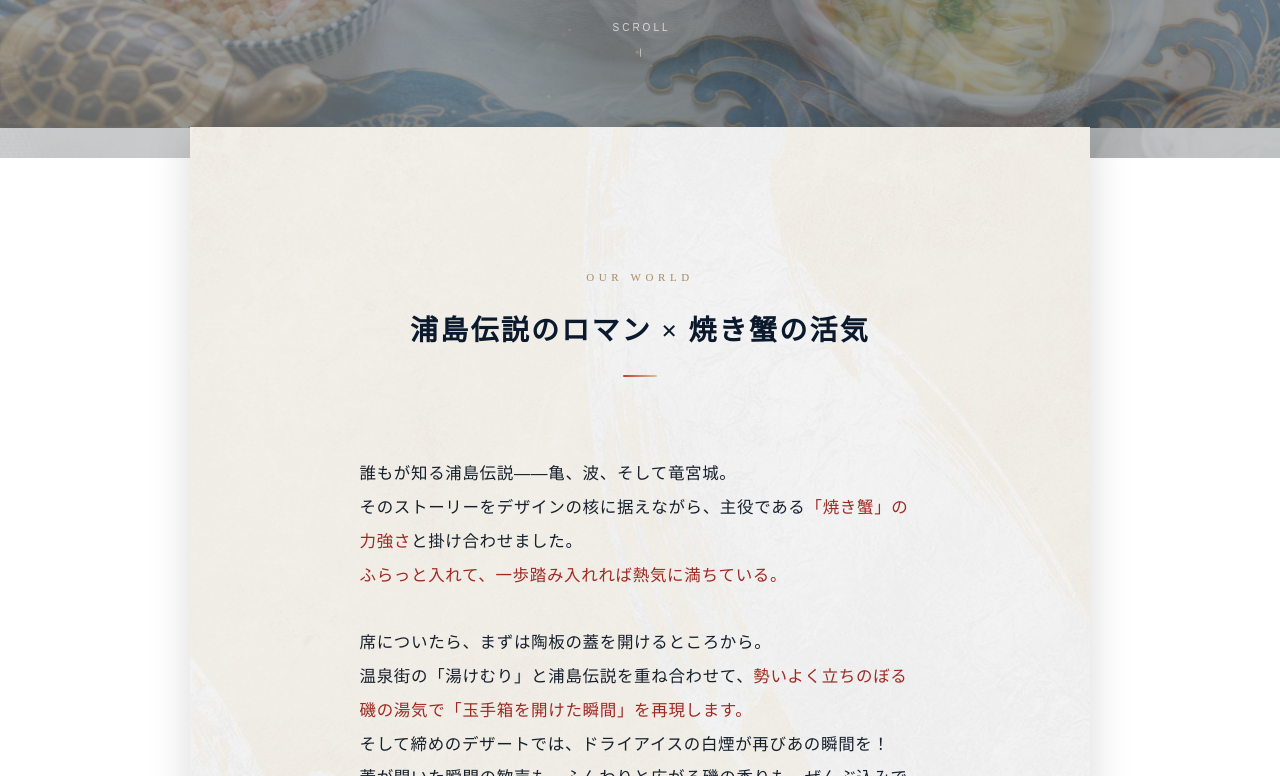
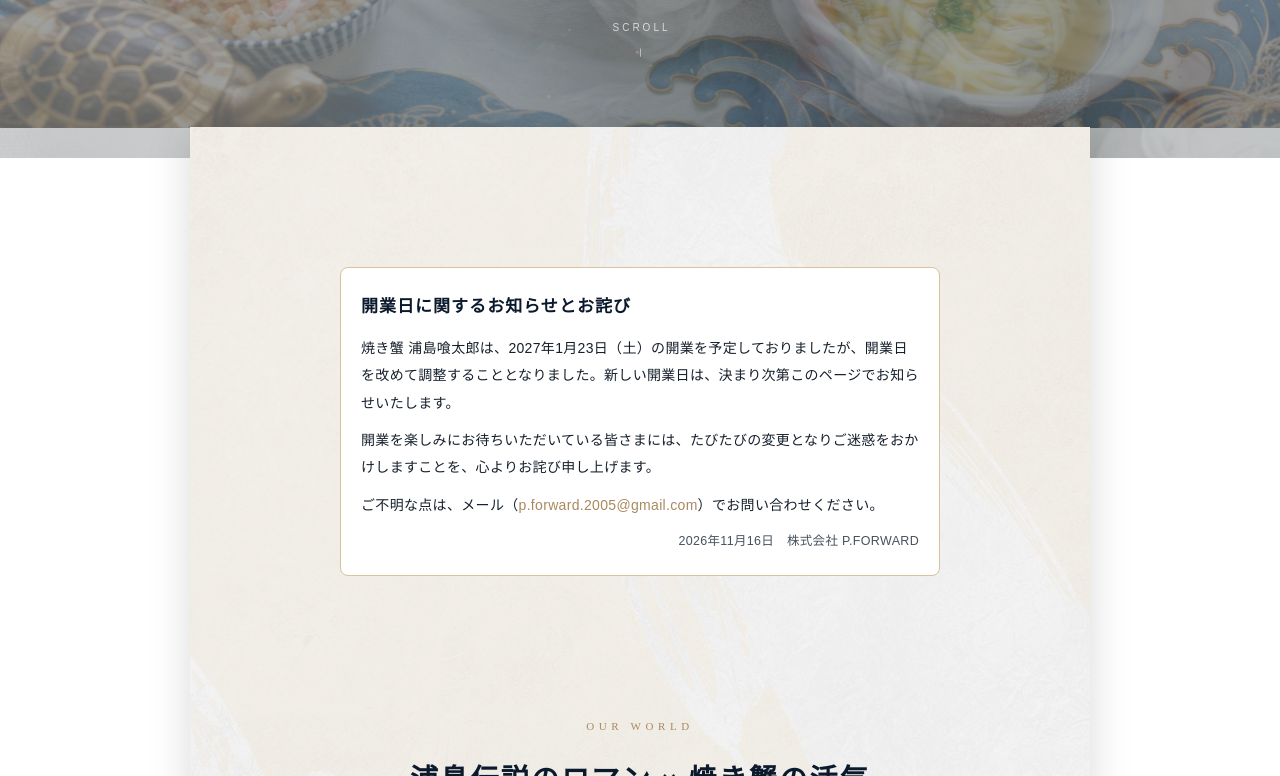
Before and after one commit to hisaaki-miyamoto/p-forward-website, a plain HTML site: page ku-taro.html in a window 1280 px wide. Shown: the part 673-1449 px from the top of the page. Drawn offline with Linux system fonts and the light colour scheme; animation ran at ten frames a second.

Commit message:
浦島喰太郎：開業日に関するお知らせとお詫びを掲載
Co-Authored-By: Claude Opus 5.5 <noreply@anthropic.com>

```diff
--- a/ku-taro.html
+++ b/ku-taro.html
@@ -283,6 +283,19 @@
 
 <div class="content-wrapper">
 
+<!-- ============ お知らせ（開業日・2026-11-16） ============ -->
+<section class="section" id="notice-opening" style="padding-bottom:0;background:rgba(255,255,255,.60);">
+  <div class="wrap">
+    <div style="background:var(--paper);border:1px solid var(--gold-soft);border-radius:8px;padding:22px 20px;color:var(--ink);line-height:1.95;font-size:14px;">
+      <h2 style="font-family:var(--serif);font-size:17px;letter-spacing:.06em;margin:0 0 12px;color:var(--navy);">開業日に関するお知らせとお詫び</h2>
+      <p style="margin:0 0 10px;">焼き蟹 浦島喰太郎は、2027年1月23日（土）の開業を予定しておりましたが、開業日を改めて調整することとなりました。新しい開業日は、決まり次第このページでお知らせいたします。</p>
+      <p style="margin:0 0 10px;">開業を楽しみにお待ちいただいている皆さまには、たびたびの変更となりご迷惑をおかけしますことを、心よりお詫び申し上げます。</p>
+      <p style="margin:0 0 10px;">ご不明な点は、メール（<a href="mailto:p.forward.2005@gmail.com" style="color:var(--gold-deep);">p.forward.2005@gmail.com</a>）でお問い合わせください。</p>
+      <p style="margin:0;text-align:right;font-size:12.5px;color:var(--muted);">2026年11月16日　株式会社 P.FORWARD</p>
+    </div>
+  </div>
+</section>
+
 <!-- ============ 世界観 ============ -->
 <section class="section world" id="world">
   <div class="wrap">
```
